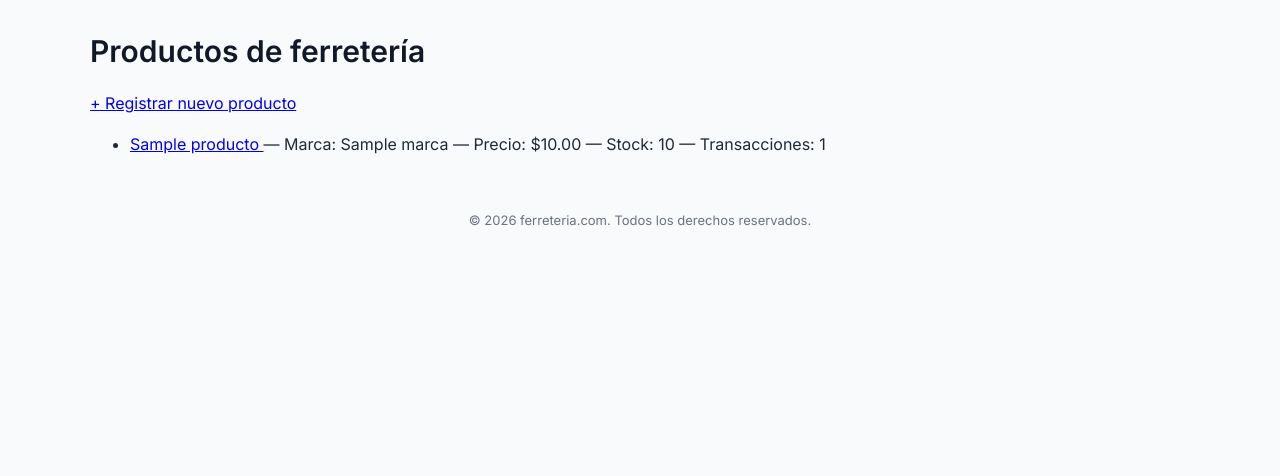
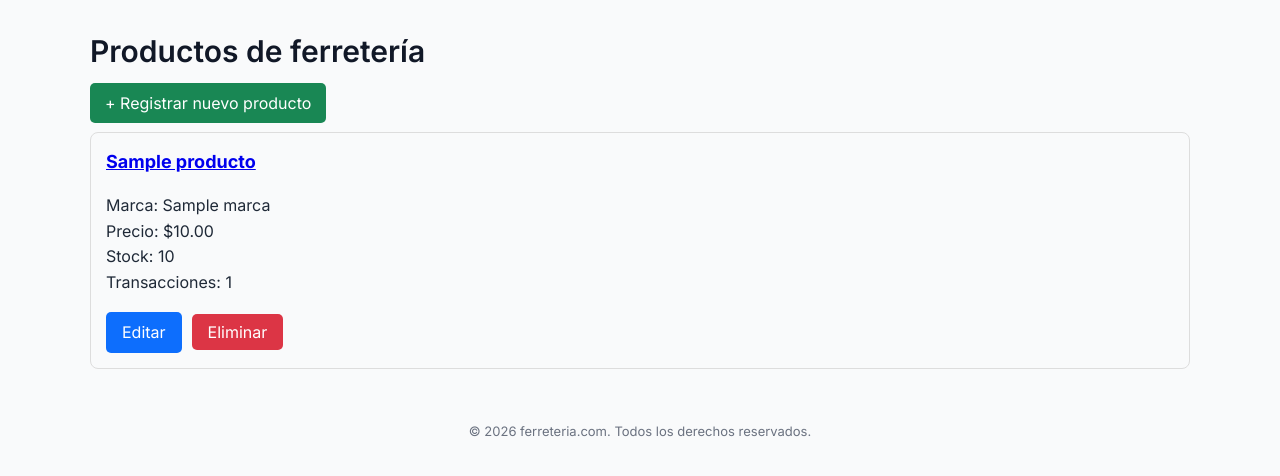
Before and after one commit to canooojosuf/lab1-integracionsistema-sistema-inventario-y-venta, a Laravel app: template Proyecto_laravel_sistema_de_inventario_y_venta/sistema-de-inventario-y-venta/resources/views/productos/index.blade.php in a window 1280 px wide. Shown: the part 65-541 px from the top of the page. Run offline with Laravel 12, Linux system fonts and the light colour scheme; the template is opened without the code that fills it: most values are stand-ins (such as "Sample title", 1, 10 or a date in 2020).

Commit message:
Update index.blade.php
modificacion de plantilla para vistas hijas

```diff
--- a/Proyecto_laravel_sistema_de_inventario_y_venta/sistema-de-inventario-y-venta/resources/views/productos/index.blade.php
+++ b/Proyecto_laravel_sistema_de_inventario_y_venta/sistema-de-inventario-y-venta/resources/views/productos/index.blade.php
@@ -7,30 +7,94 @@
     <h1>Productos de ferretería</h1>
 
     @if (session('success'))
-        <p>{{ session('success') }}</p>
+        <p style="color: green;">
+            {{ session('success') }}
+        </p>
     @endif
 
     <p>
-        <a href="{{ route('productos.create') }}">
+        <a href="{{ route('productos.create') }}"
+           style="background-color: #198754;
+                  color: white;
+                  padding: 10px 15px;
+                  text-decoration: none;
+                  border-radius: 5px;">
             + Registrar nuevo producto
         </a>
     </p>
 
-    <ul>
+    <ul style="list-style: none; padding: 0;">
+
         @forelse ($productos as $producto)
-            <li>
-                <a href="{{ route('productos.show', $producto->id) }}">
-                    {{ $producto->nombre }}
-                </a>
 
-                — Marca: {{ $producto->marca ?? 'Sin marca' }}
-                — Precio: ${{ number_format((float) $producto->precio, 2) }}
-                — Stock: {{ $producto->stock }}
-                — Transacciones: {{ $producto->transacciones_count }}
+            <li style="margin-bottom: 15px;
+                       padding: 15px;
+                       border: 1px solid #ddd;
+                       border-radius: 8px;">
+
+                <div style="margin-bottom: 12px;">
+
+                    <a href="{{ route('productos.show', $producto->id) }}"
+                       style="font-weight: bold; font-size: 18px;">
+                        {{ $producto->nombre }}
+                    </a>
+
+                    <p>
+                        Marca: {{ $producto->marca ?? 'Sin marca' }}
+                        <br>
+                        Precio: ${{ number_format((float) $producto->precio, 2) }}
+                        <br>
+                        Stock: {{ $producto->stock }}
+                        <br>
+                        Transacciones: {{ $producto->transacciones_count ?? 0 }}
+                    </p>
+
+                </div>
+
+                <div style="display: flex;
+                            align-items: center;
+                            gap: 10px;
+                            flex-wrap: wrap;">
+
+                    <a href="{{ route('productos.edit', $producto->id) }}"
+                       style="background-color: #0d6efd;
+                              color: white;
+                              padding: 8px 16px;
+                              text-decoration: none;
+                              border-radius: 5px;">
+                        Editar
+                    </a>
+
+                    <form action="{{ route('productos.destroy', $producto->id) }}"
+                          method="POST"
+                          style="margin: 0;"
+                          onsubmit="return confirm('¿Estás seguro de que deseas eliminar este producto?')">
+
+                        @csrf
+                        @method('DELETE')
+
+                        <button type="submit"
+                                style="background-color: #dc3545;
+                                       color: white;
+                                       padding: 8px 16px;
+                                       border: none;
+                                       border-radius: 5px;
+                                       cursor: pointer;">
+                            Eliminar
+                        </button>
+
+                    </form>
+
+                </div>
+
             </li>
+
         @empty
+
             <li>No hay productos registrados.</li>
+
         @endforelse
+
     </ul>
 
 @endsection
```
